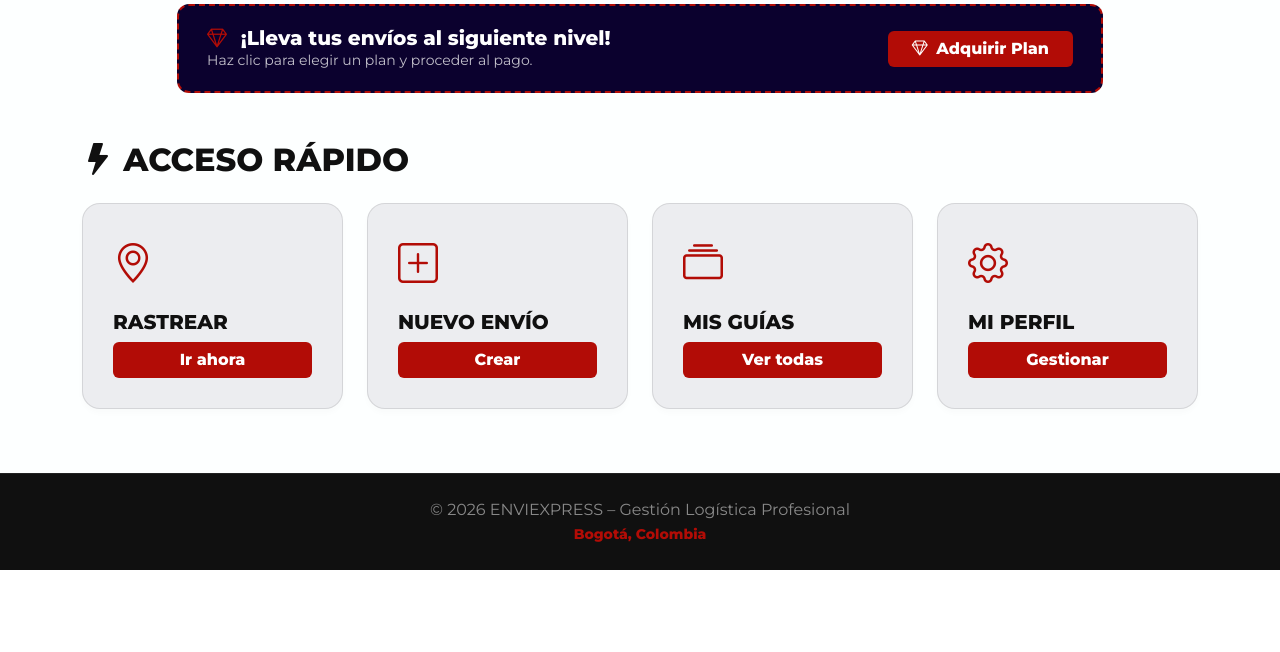
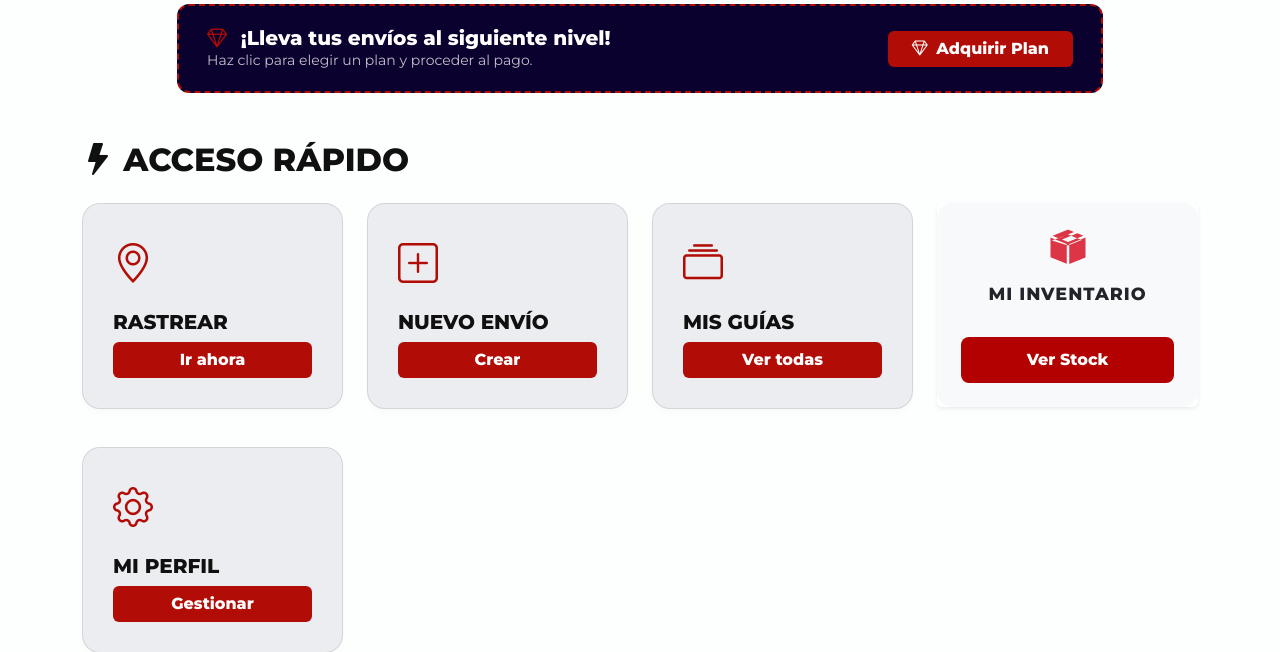
Before and after one commit to yohanyrico/enviexprespy, a FastAPI app: page /home_cliente in a window 1280 px wide. Shown: the part 270-922 px from the top of the page. Before the commit the page ends 840 px from the top, so only its background shows below. Run offline with FastAPI, Linux system fonts and the light colour scheme; the visitor is signed in with stand-in values (Sample User, id 1); tables that the repository leaves empty hold one stand-in row (values such as "Sample post"); parts of the project's set-up code (start-up, migrations or seed data) failed here and were passed over.

Commit message:
creacion de inventarios para clientes

```diff
--- a/templates/home_cliente.html
+++ b/templates/home_cliente.html
@@ -387,6 +387,22 @@
                 <a href="/envios/mis-guias" class="btn btn-orange w-100 text-white">Ver todas</a>
             </div>
         </div>
+        <div class="col-md-3 mb-3"> <div class="card text-center h-100 shadow-sm border-0 class-tarjeta">
+        <div class="card-body d-flex flex-column justify-content-between p-4" style="background-color: #f8f9fa; border-radius: 15px;">
+            <div>
+                <div class="mb-3 text-danger">
+                    <svg xmlns="http://www.w3.org/2000/svg" width="40" height="40" fill="currentColor" class="bi bi-box-seam" viewBox="0 0 16 16">
+                        <path d="M8.186 1.113a.5.5 0 0 0-.372 0L1.846 3.5l2.404.961L10.404 2zm3.564 1.426L5.596 5 8 5.961 14.154 3.5zm3.25 1.7-6.5 2.6v7.922l6.5-2.6V4.24zM7.5 14.722V6.822L1 4.218v7.904zm-5.961-9.3L8 3.038l5.461 2.184L8 7.404z"/>
+                    </svg>
+                </div>
+                <h4 class="fw-bold text-uppercase" style="color: #212529; font-size: 1.1rem; letter-spacing: 1px;">Mi Inventario</h4>
+            </div>
+            <div class="mt-4">
+                <a href="/inventario/web" class="btn w-100 fw-bold" style="background-color: #b30000; color: white; border-radius: 8px; padding: 10px;">Ver Stock</a>
+            </div>
+        </div>
+    </div>
+</div>
         <div class="col-md-3">
             <div class="quick-card">
                 <i class="bi bi-gear fs-1"></i>
```
